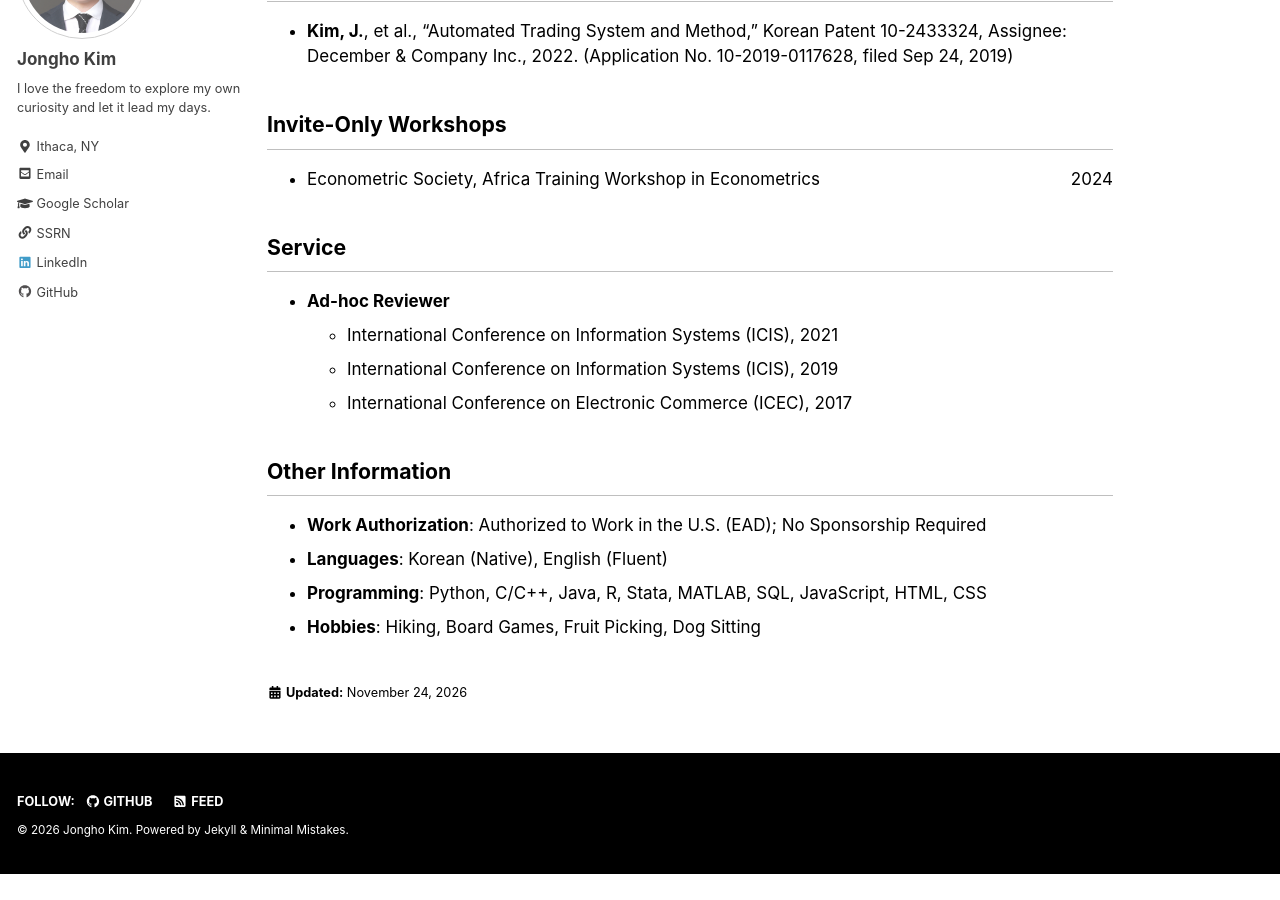
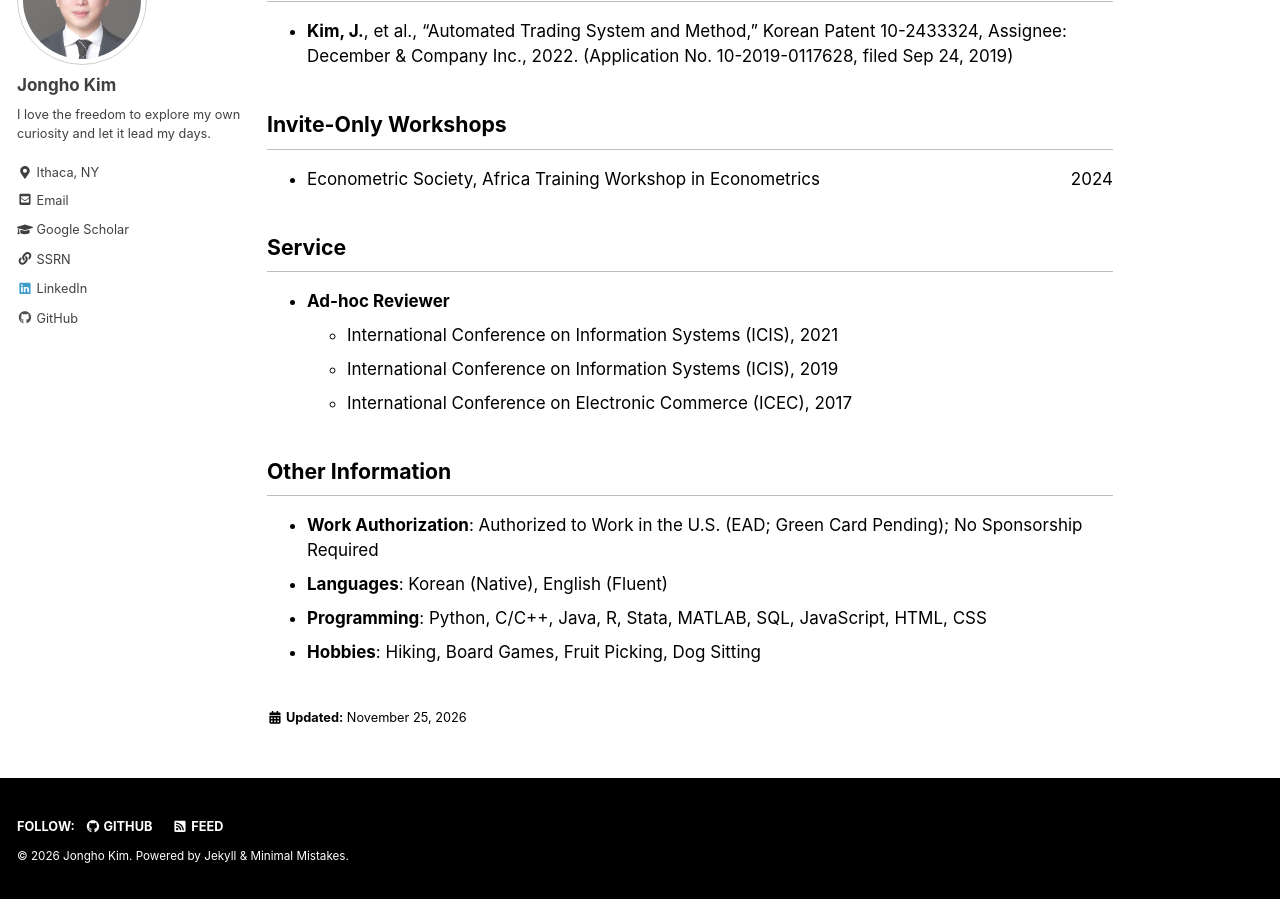
Before and after one commit to jonghkim/jonghkim.github.io, a Jekyll site: the page built from _pages/about.md, in a window 1280 px wide and 900 px high, scrolled down 3072 px. Built offline with Jekyll 4.4.1, drawn with Linux system fonts in a browser that asks for light colours; before the commit the page ends 3946 px from its top, so only the background shows below that.

Commit message:
Update work authorization wording (about / cv)
Co-Authored-By: Claude Fable 5.2 <noreply@anthropic.com>
Claude-Session: https://claude.ai/code/session_01P44iqm2gUHG6m61AD7meBW

```diff
--- a/_pages/about.md
+++ b/_pages/about.md
@@ -4,7 +4,7 @@ permalink: /about/
 title: "About"
 toc: false
 author_profile: true
-last_modified_at: 2026-11-24
+last_modified_at: 2026-11-25
 ---
 ## Education
 - **Cornell University, SC Johnson Graduate School of Management** <span style="float:right">Aug 2021–Present</span>
@@ -131,7 +131,7 @@ last_modified_at: 2026-11-24
 
 ## Other Information
 
-- **Work Authorization**: Authorized to Work in the U.S. (EAD); No Sponsorship Required
+- **Work Authorization**: Authorized to Work in the U.S. (EAD; Green Card Pending); No Sponsorship Required
 - **Languages**: Korean (Native), English (Fluent)
 - **Programming**: Python, C/C++, Java, R, Stata, MATLAB, SQL, JavaScript, HTML, CSS
 - **Hobbies**: Hiking, Board Games, Fruit Picking, Dog Sitting
```
Also changed, not shown: 1 other file.
